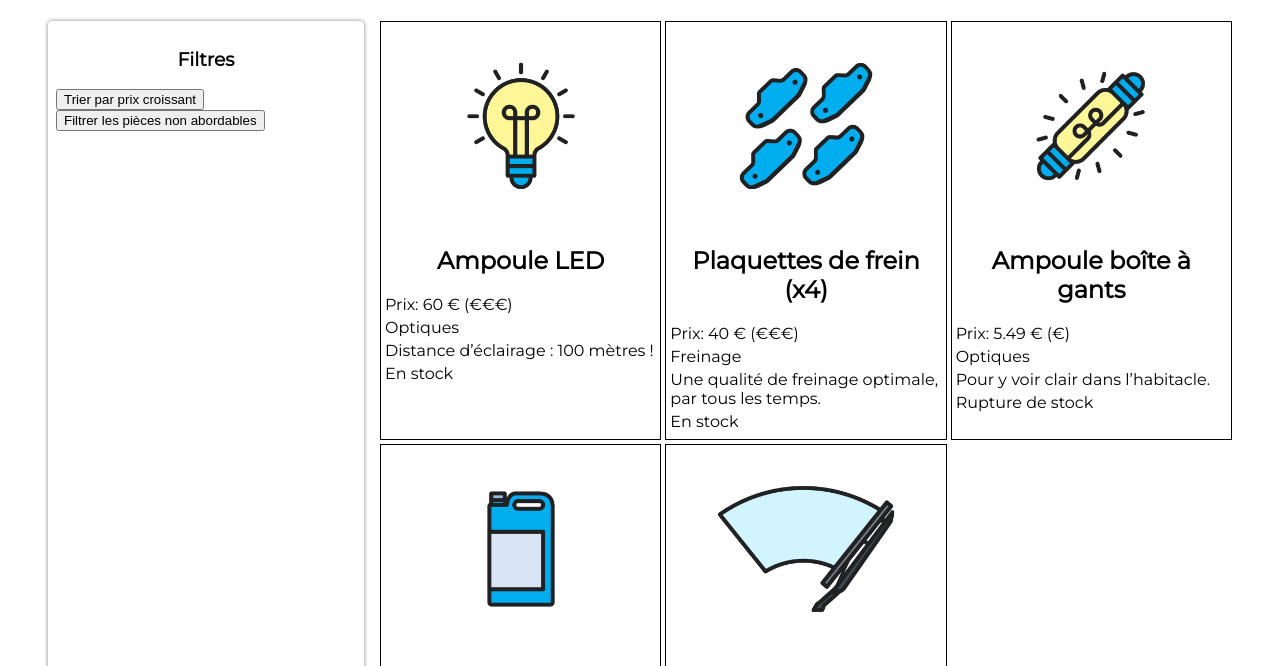
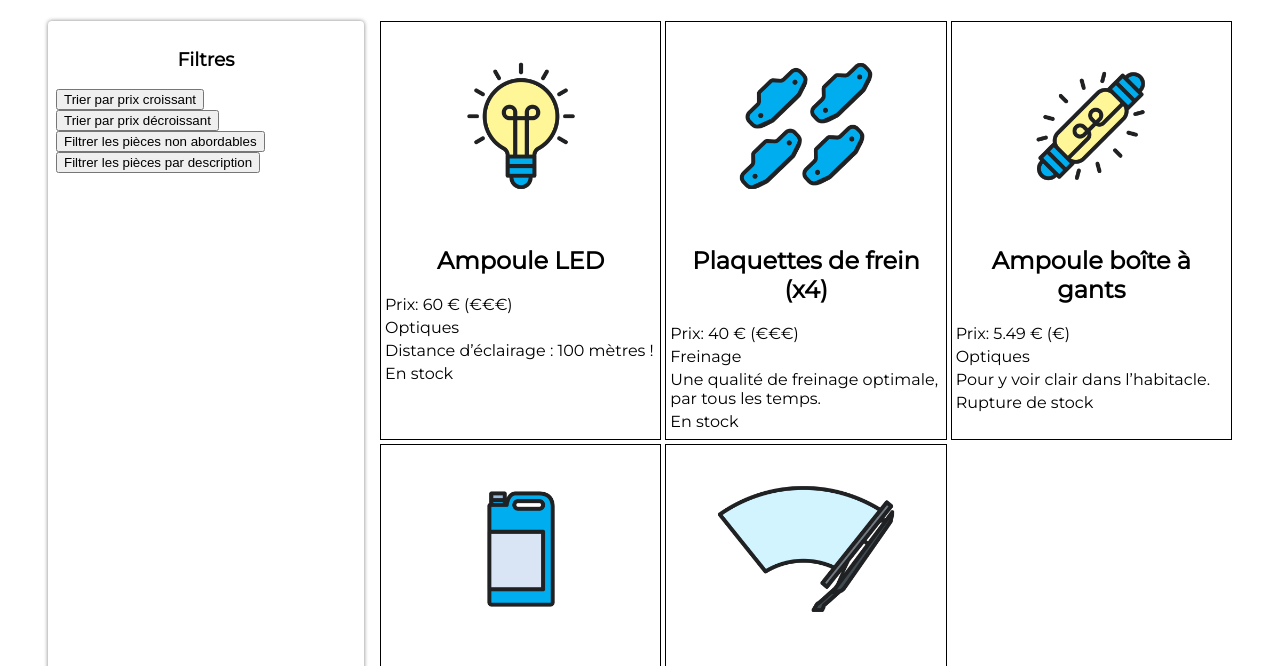
Before and after one commit to OpenClassrooms-Student-Center/7697016-Front-End.1, a website: page index.html in a window 1280 px wide. Shown: the part 117-783 px from the top of the page. Drawn offline with Linux system fonts and the light colour scheme.

Commit message:
Ajout deux nouveaux boutons index.html

```diff
--- a/index.html
+++ b/index.html
@@ -17,7 +17,11 @@
 				<h3>Filtres</h3>
 				<button class="btn-trier">Trier par prix croissant</button>
 				<br>
+				<button class="btn-trierDecroissant">Trier par prix décroissant</button>
+				<br>
 				<button class="btn-filtrer">Filtrer les pièces non abordables</button>
+				<br>
+				<button class="btn-description">Filtrer les pièces par description</button>
 			</section>
 
 			<!-- Fiches produits -->
```
